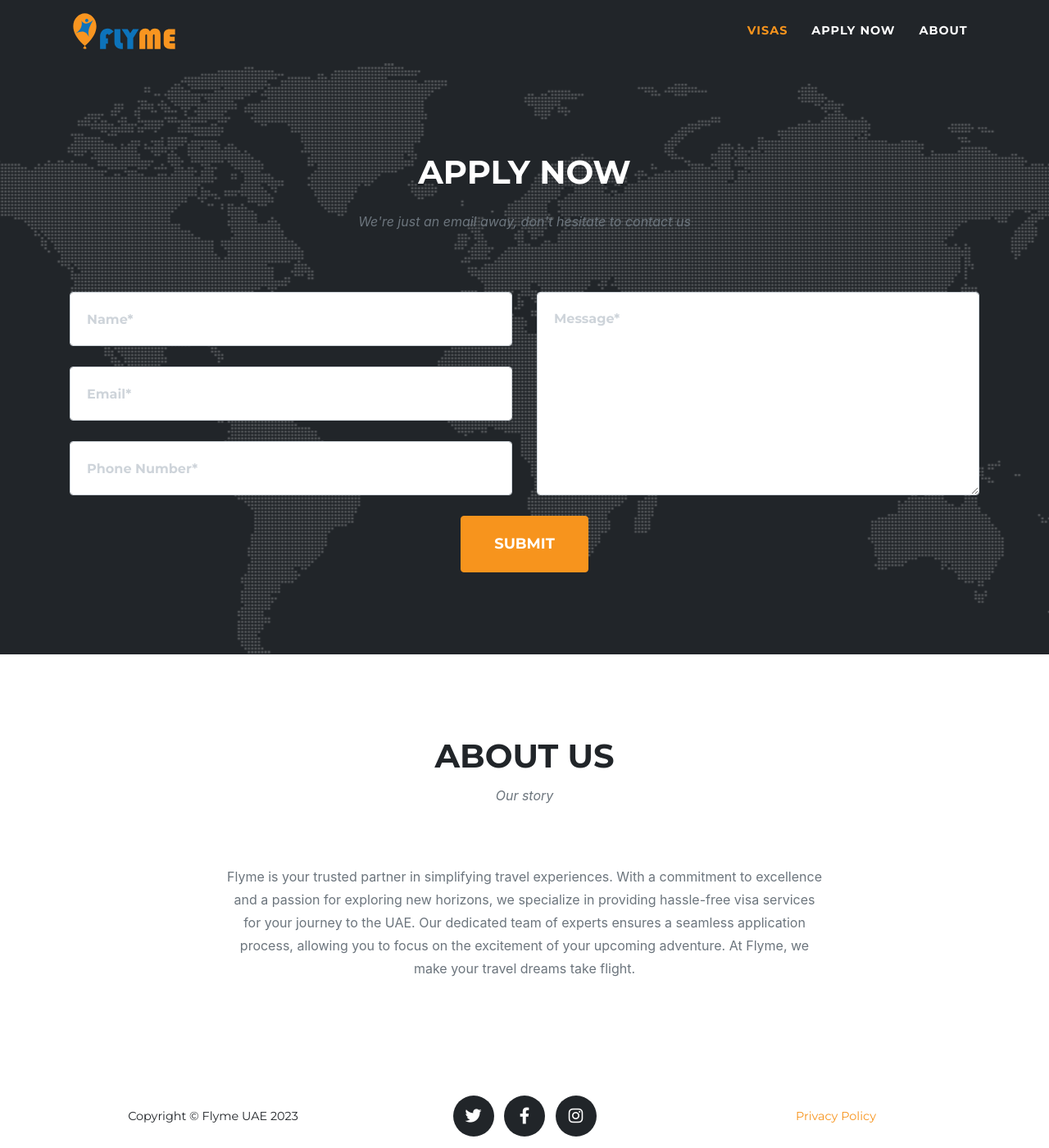
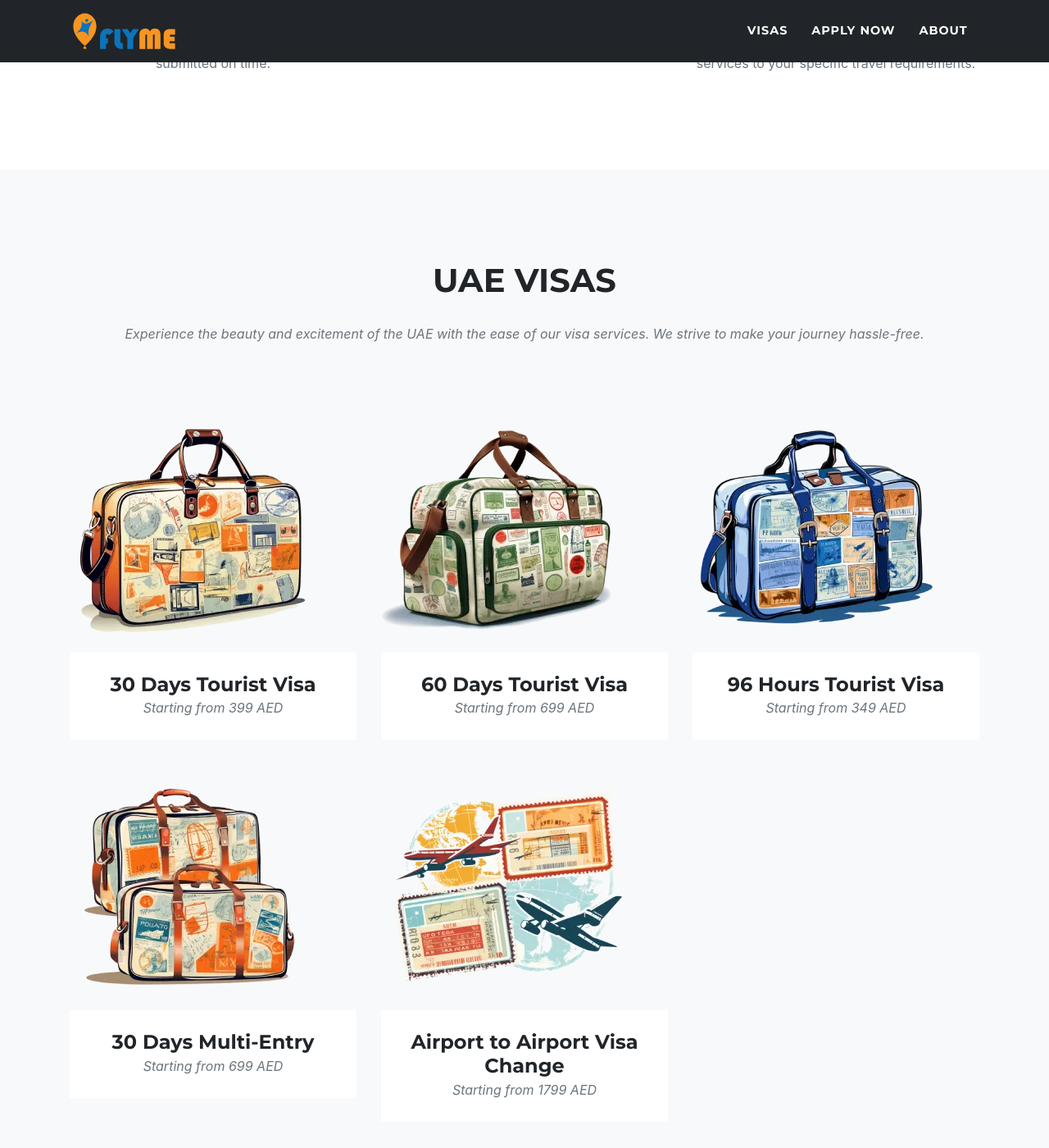
Before and after one commit to alghazu/flymeuae-website, a Jekyll site: the page built from index.md, in a window 1280 px wide and 1400 px high, scrolled down 1337 px. Shown: the whole window at 82% size. Built offline with Jekyll 4.4.1, drawn with Linux system fonts in a browser that asks for light colours; some web fonts are replaced; some of the changed text lies outside the part shown.

Commit message:
added visa offers

```diff
--- a/_data/navigation.yml
+++ b/_data/navigation.yml
@@ -12,7 +12,7 @@
 en: &DEFAULT_EN
   nav:
     - title: "Visas"
-      section: features
+      section: portfolio
     - title: "Apply Now"
       section: contact
     - title: "About"
--- a/_data/sitetext.yml
+++ b/_data/sitetext.yml
@@ -12,7 +12,7 @@
 en: &DEFAULT_EN
   header:
     title: "Seamless UAE Visas: Your Journey Begins Here"
-    text: Visit Visa Made Simple!
+    text: Tourist Visa Made Simple!
     image: assets/img/baloon-logo.svg
     button: Apply Now
     buttonlink: "#contact"
@@ -32,6 +32,11 @@ en: &DEFAULT_EN
         desc: "At Flyme, we treat every traveler as an individual with unique needs. Our customer support team is readily available to answer questions, address concerns, and tailor our services to your specific travel requirements."
         icon: fas fa-handshake
 
+  portfolio:
+    title: "UAE Visas"
+    text: "Experience the beauty and excitement of the UAE with the ease of our visa services. We strive to make your journey hassle-free."
+    section: portfolio
+    closebutton: "Close"
 
   about:
     title: "About Us"
@@ -41,7 +46,7 @@ en: &DEFAULT_EN
 
   contact:
     title: "Apply Now"
-    text: "We're just an email away, don't hesitate to contact us"
+    text: "Fill out the application form, and we'll be in touch shortly to assist you with your UAE visa needs. Get ready for your adventure!"
     section: contact
     name: "Name*"
     name-validation: "Please enter your name."
--- a/_data/style.yml
+++ b/_data/style.yml
@@ -8,4 +8,4 @@ header-image: "../img/header.webp"
 header-image-mobile: "../img/header-mobile.webp"
 contact-image: "../img/contact.webp"
 #Font Awesome icon for portfolio grid when an item is hovered over
-# portfolio-icon: fas fa-expand-arrows-alt fa-3x #default: fas fa-plus fa-3x
+portfolio-icon: fas fa-plane fa-3x #default: fas fa-plus fa-3x
--- a/_layouts/home.html
+++ b/_layouts/home.html
@@ -3,5 +3,6 @@ layout: default
 ---
 {% include navheader.html %}
 {% include features.html %}
+{% include portfolio_grid.html %}
 {% include contact.html %}
 {% include about.html %}
```
Also changed, not shown: _portfolio/1-30_days.md (added, +20 -0 lines), _portfolio/2-60_days.md (added, +20 -0 lines), _portfolio/3-3_days.md (added, +22 -0 lines), _portfolio/4-30_days-multi.md (added, +20 -0 lines), _portfolio/5-airport-to-airport.md (added, +20 -0 lines), assets/img/product/airport-to-airport.webp (added), assets/img/product/blue-bag.webp (added), assets/img/product/green-bag.webp (added), assets/img/product/multi-bag.webp (added), assets/img/product/orange-bag.webp (added).
